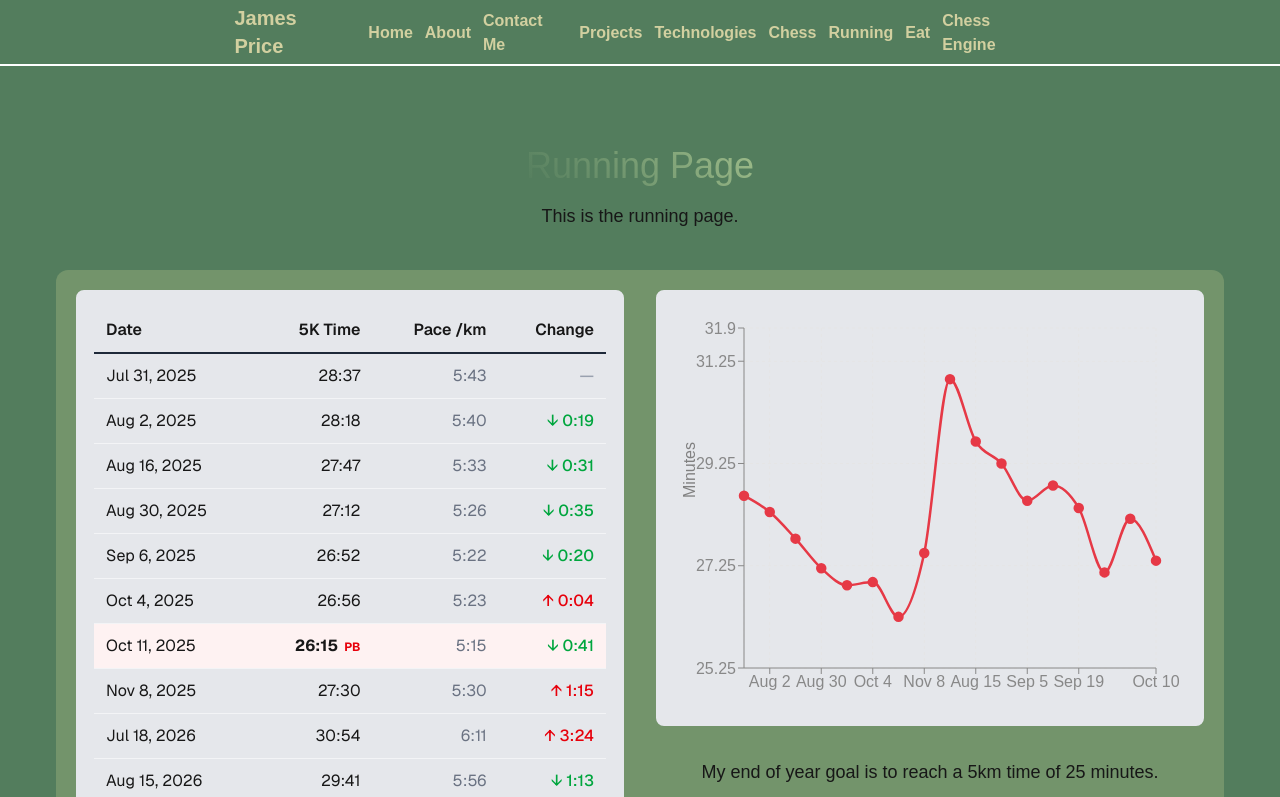
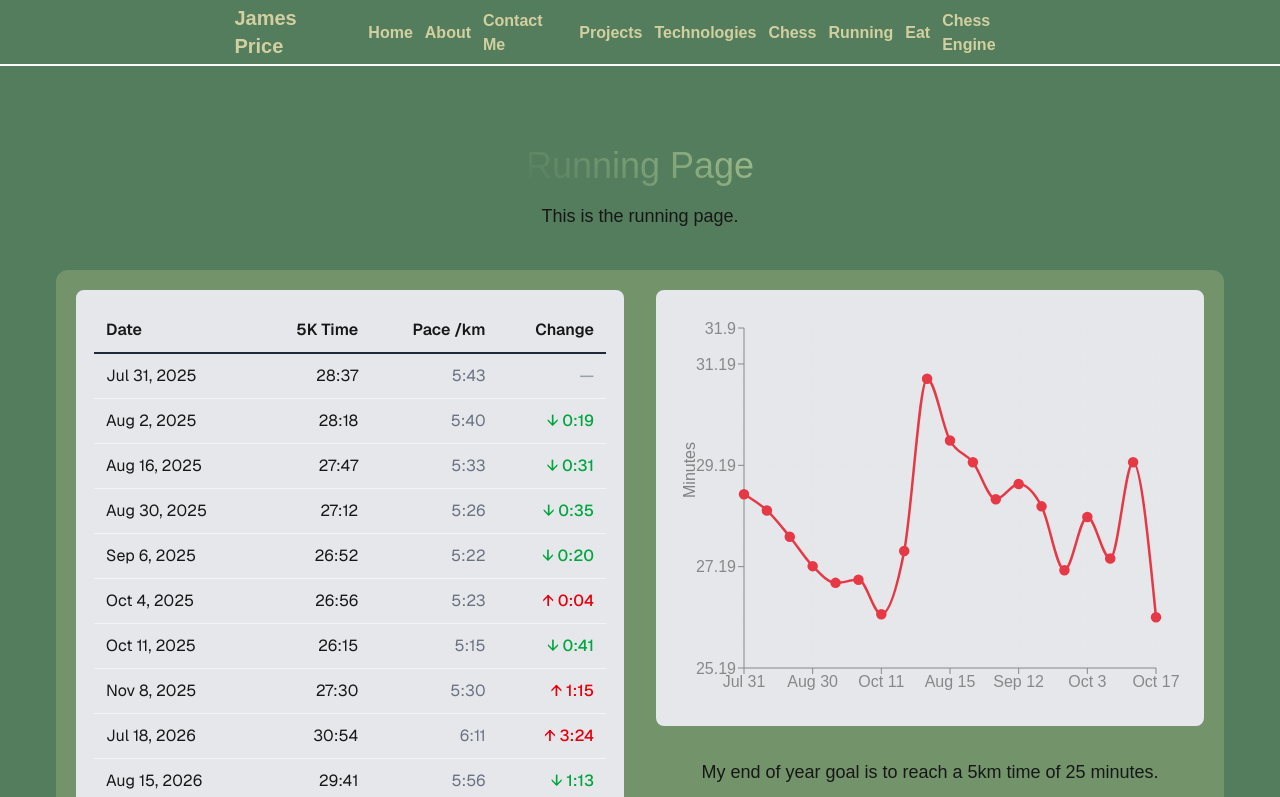
Before and after one commit to JumesP/Portfoliov3, a Next.js app: page /running in a window 1280 px wide. Shown: the top 797 px of the page. Built offline with nearby package versions, Linux system fonts and the light colour scheme.

Commit message:
updated runs

```diff
--- a/src/components/runChart/RunChart.tsx
+++ b/src/components/runChart/RunChart.tsx
@@ -23,6 +23,8 @@ const runs: Run[] = [
   { date: '22-09-2026', fiveKTime: 27.12 },
   { date: '03-10-2026', fiveKTime: 28.17 },
   { date: '10-10-2026', fiveKTime: 27.35 },
+  { date: '13-10-2026', fiveKTime: 29.25 },
+  { date: '17-10-2026', fiveKTime: 26.19 },
 ];
 
 function parseDDMMYYYY(dateStr: string): Date {
```
